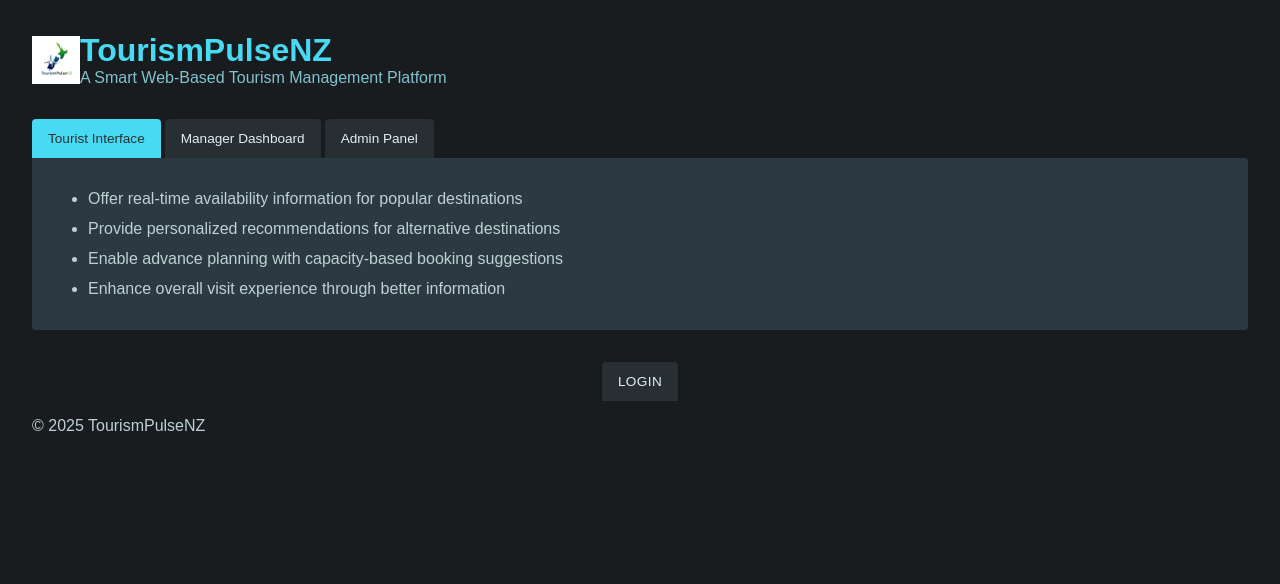
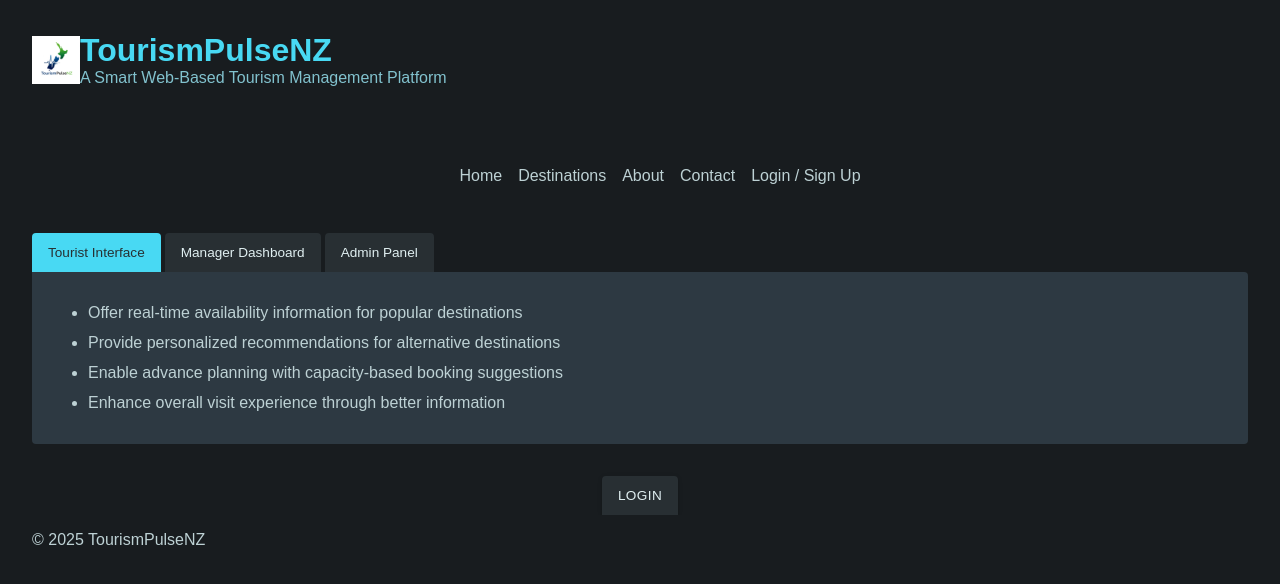
Before and after one commit to hasiabewardana/tourism-pulse-nz, a React (Create React App) app in the folder frontend/: page / in a window 1280 px wide. Shown: the top 584 px of the page. Built offline with nearby package versions, Linux system fonts and the light colour scheme.

Commit message:
Add a main navigation

```diff
--- a/frontend/src/admin-panel/pages/common/AdminLayout.js
+++ b/frontend/src/admin-panel/pages/common/AdminLayout.js
@@ -4,12 +4,12 @@ import AdminNavigation from "../../components/navigation/AdminNavigation";
 
 function AdminLayout() {
   return (
-    <div style={{ display: "flex" }}>
-      <AdminNavigation />
-      <div style={{ flex: 1, padding: "20px" }}>
-        <Outlet />
-      </div>
-    </div>
+    <>
+      <AdminNavigation /> {/* Navigation for admin panel */}
+      <main>
+        <Outlet /> {/* Render admin panel child routes */}
+      </main>
+    </>
   );
 }
 
--- /dev/null
+++ b/frontend/src/shared/components/navigation/MainNavigation.js
@@ -0,0 +1,49 @@
+import { Link } from "react-router-dom";
+import classes from "./MainNavigation.module.css";
+
+function MainNavigation({ isAuthenticated, role }) {
+  return (
+    <header className={classes["main-header"]}>
+      <nav>
+        <ul className={classes["nav-list"]}>
+          <li>
+            <Link to="/">Home</Link>
+          </li>
+          <li>
+            <Link to="/destinations">Destinations</Link>
+          </li>
+          <li>
+            <Link to="/about">About</Link>
+          </li>
+          <li>
+            <Link to="/contact">Contact</Link>
+          </li>
+
+          {!isAuthenticated && (
+            <li>
+              <Link to="/auth">Login / Sign Up</Link>
+            </li>
+          )}
+
+          {isAuthenticated && role === "public" && (
+            <li>
+              <Link to="/tourist">My Dashboard</Link>
+            </li>
+          )}
+          {isAuthenticated && role === "operator" && (
+            <li>
+              <Link to="/manager">Manager Dashboard</Link>
+            </li>
+          )}
+          {isAuthenticated && role === "admin" && (
+            <li>
+              <Link to="/admin">Admin Panel</Link>
+            </li>
+          )}
+        </ul>
+      </nav>
+    </header>
+  );
+}
+
+export default MainNavigation;
--- /dev/null
+++ b/frontend/src/shared/components/navigation/MainNavigation.module.css
@@ -0,0 +1,24 @@
+.main-header {
+  max-width: 60rem;
+  margin: auto;
+  padding: 2rem;
+  display: flex;
+  justify-content: center;
+}
+
+.nav-list {
+  list-style: none; /* Removes bullet points */
+  display: flex;
+  gap: 1rem;
+}
+
+.nav-list a {
+  text-decoration: none;
+  color: var(--color-primary-400);
+}
+
+.nav-list a:hover,
+.nav-list a.active {
+  color: var(--color-primary-800);
+  text-decoration: underline;
+}
--- a/frontend/src/shared/pages/common/Root.js
+++ b/frontend/src/shared/pages/common/Root.js
@@ -3,6 +3,7 @@ import Header from "../../components/common/Header"; // Importing the Header com
 import Footer from "../../components/common/Footer"; // Importing the Footer component for shared footer content
 import { useEffect } from "react";
 import { getAuthDuration } from "../../../util/auth";
+import MainNavigation from "../../components/navigation/MainNavigation";
 
 function RootLayout() {
   const token = useLoaderData();
@@ -34,6 +35,7 @@ function RootLayout() {
   return (
     <>
       <Header /> {/* Rendering the Header component for navigation */}
+      <MainNavigation />
       <main>
         <Outlet /> {/* This renders the matched child route element */}
       </main>
```
